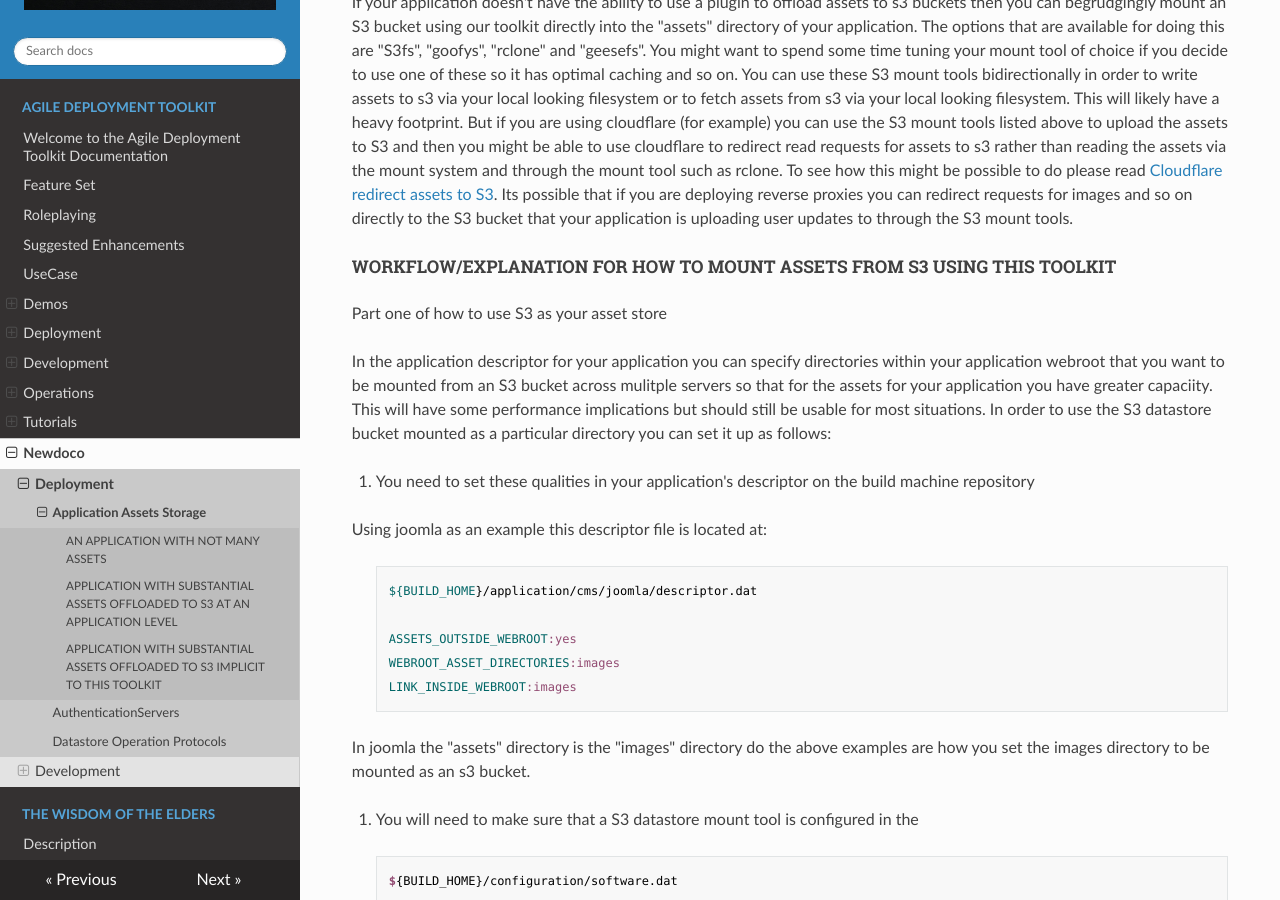
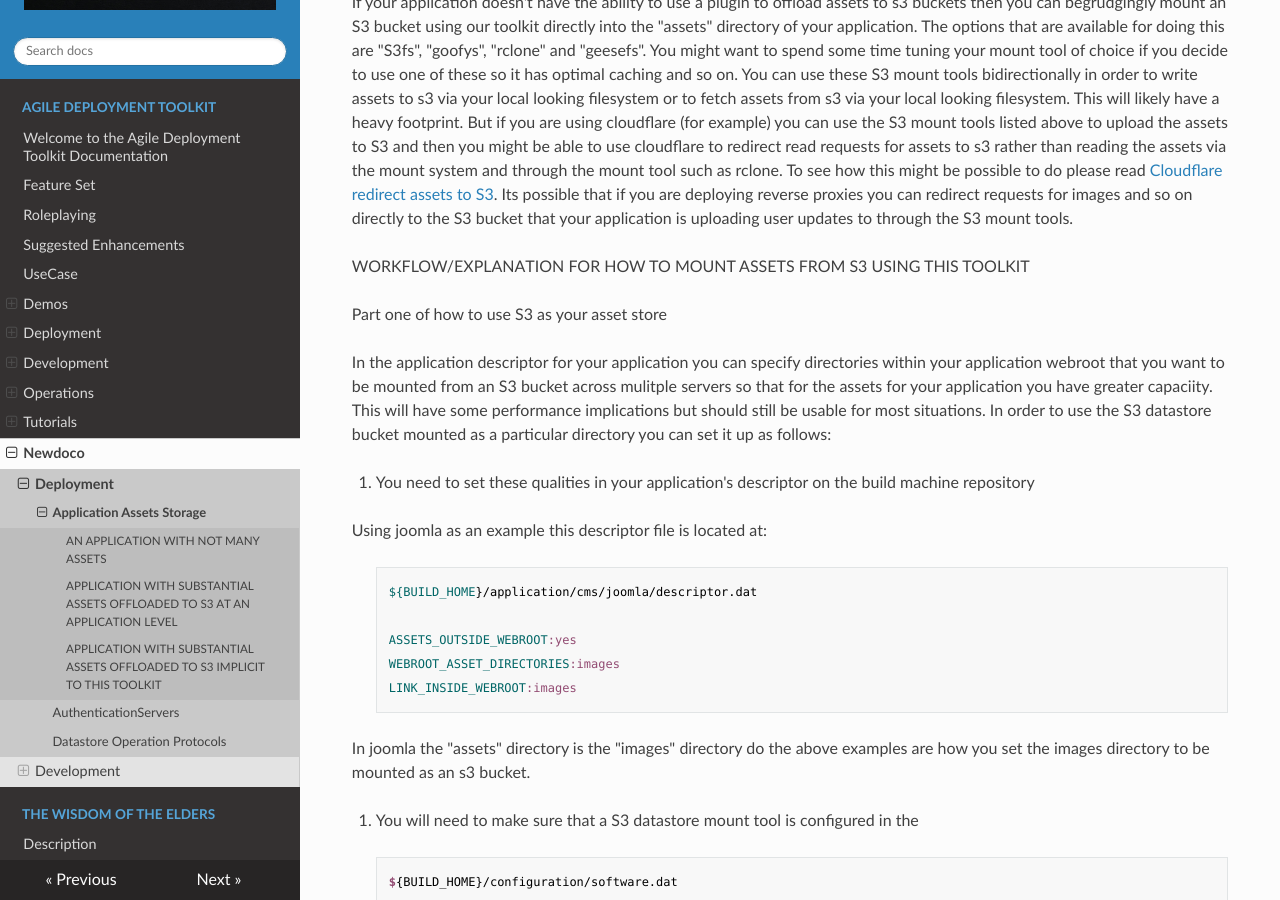
Before and after one commit to wintersys-dev/adt-documentation, an MkDocs documentation site: the page built from docs/Agile Deployment Toolkit/newdoco/Deployment/Application Assets Storage.md, in a window 1280 px wide and 900 px high, scrolled down 953 px. Built offline with MkDocs 1.6.1, drawn with Linux system fonts in a browser that asks for light colours; nearby versions of some CDN libraries.

```diff
--- a/docs/Agile Deployment Toolkit/newdoco/Deployment/Application Assets Storage.md
+++ b/docs/Agile Deployment Toolkit/newdoco/Deployment/Application Assets Storage.md
@@ -30,7 +30,7 @@ Your application is expected to create a substantial amount of asset data such a
 
 If your application doesn't have the ability to use a plugin to offload assets to s3 buckets then you can begrudgingly mount an S3 bucket using our toolkit directly into the "assets" directory of your application. The options that are available for doing this are "S3fs", "goofys", "rclone" and "geesefs". You might want to spend some time tuning your mount tool of choice if you decide to use one of these so it has optimal caching and so on. You can use these S3 mount tools bidirectionally in order to write assets to s3 via your local looking filesystem or to fetch assets from s3 via your local looking filesystem. This will likely have a heavy footprint. But if you are using cloudflare (for example) you can use the S3 mount tools listed above to upload the assets to S3 and then you might be able to use cloudflare to redirect read requests for assets to s3 rather than reading the assets via the mount system and through the mount tool such as rclone. To see how this might be possible to do please read [Cloudflare redirect assets to S3](https://developers.cloudflare.com/rules/cloud-connector/examples/route-images-to-s3/). Its possible that if you are deploying reverse proxies you can redirect requests for images and so on directly to the S3 bucket that your application is uploading user updates to through the S3 mount tools.
 
-##### WORKFLOW/EXPLANATION FOR HOW TO MOUNT ASSETS FROM S3 USING THIS TOOLKIT
+WORKFLOW/EXPLANATION FOR HOW TO MOUNT ASSETS FROM S3 USING THIS TOOLKIT
 
 Part one of how to use S3 as your asset store
 
```
